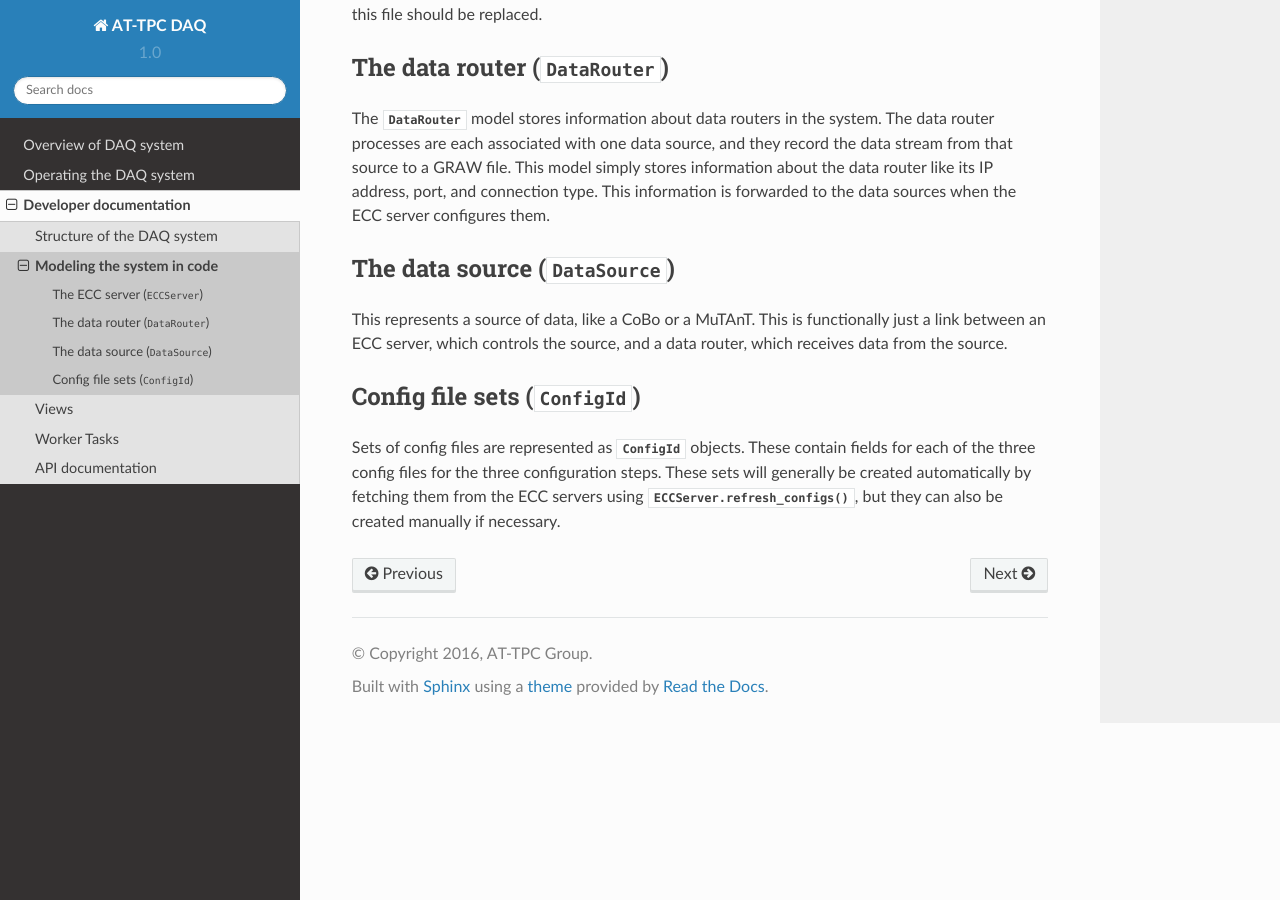
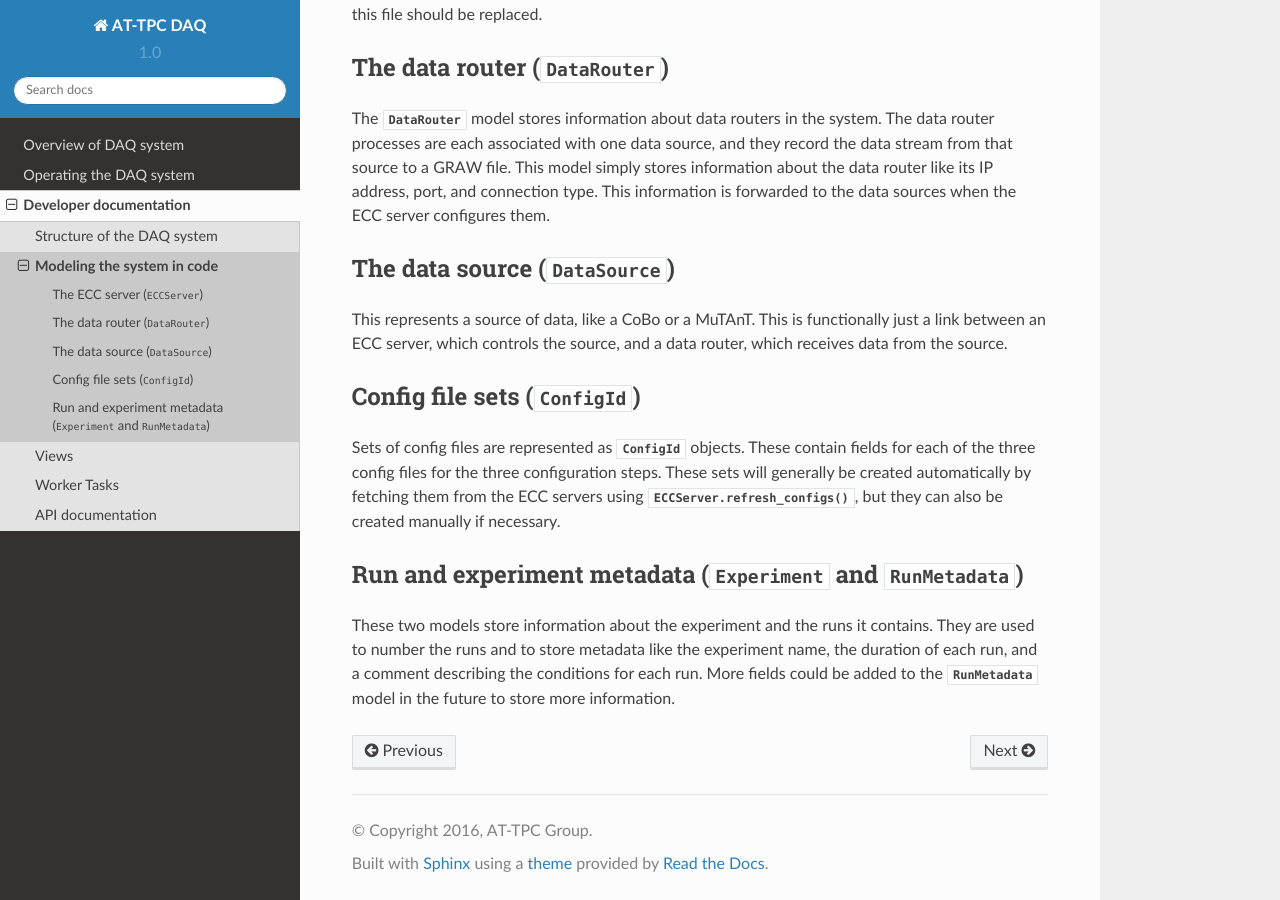
Before and after one commit to ATTPC/attpc-daq, a Sphinx documentation site: the page built from web/doc/dev/models.rst, in a window 1280 px wide and 900 px high, scrolled down 820 px. Built offline with Sphinx 7.4.7 and the Read the Docs theme 2.0.0, drawn with Linux system fonts in a browser that asks for light colours.

Commit message:
Documented Experiment and RunMetadata models.

```diff
--- a/web/doc/dev/api_docs.rst
+++ b/web/doc/dev/api_docs.rst
@@ -13,3 +13,5 @@ Models
     DataRouter
     DataSource
     ConfigId
+    Experiment
+    RunMetadata
--- /dev/null
+++ b/web/doc/dev/generated/attpcdaq.daq.models.Experiment.is_running.rst
@@ -0,0 +1,6 @@
+attpcdaq.daq.models.Experiment.is_running
+=========================================
+
+.. currentmodule:: attpcdaq.daq.models
+
+.. autoattribute:: Experiment.is_running
--- /dev/null
+++ b/web/doc/dev/generated/attpcdaq.daq.models.Experiment.latest_run.rst
@@ -0,0 +1,6 @@
+attpcdaq.daq.models.Experiment.latest_run
+=========================================
+
+.. currentmodule:: attpcdaq.daq.models
+
+.. autoattribute:: Experiment.latest_run
--- /dev/null
+++ b/web/doc/dev/generated/attpcdaq.daq.models.Experiment.next_run_number.rst
@@ -0,0 +1,6 @@
+attpcdaq.daq.models.Experiment.next_run_number
+==============================================
+
+.. currentmodule:: attpcdaq.daq.models
+
+.. autoattribute:: Experiment.next_run_number
--- /dev/null
+++ b/web/doc/dev/generated/attpcdaq.daq.models.Experiment.start_run.rst
@@ -0,0 +1,6 @@
+attpcdaq.daq.models.Experiment.start_run
+========================================
+
+.. currentmodule:: attpcdaq.daq.models
+
+.. automethod:: Experiment.start_run
--- /dev/null
+++ b/web/doc/dev/generated/attpcdaq.daq.models.Experiment.stop_run.rst
@@ -0,0 +1,6 @@
+attpcdaq.daq.models.Experiment.stop_run
+=======================================
+
+.. currentmodule:: attpcdaq.daq.models
+
+.. automethod:: Experiment.stop_run
--- /dev/null
+++ b/web/doc/dev/generated/attpcdaq.daq.models.RunMetadata.duration.rst
@@ -0,0 +1,6 @@
+attpcdaq.daq.models.RunMetadata.duration
+========================================
+
+.. currentmodule:: attpcdaq.daq.models
+
+.. autoattribute:: RunMetadata.duration
--- /dev/null
+++ b/web/doc/dev/generated/attpcdaq.daq.models.RunMetadata.duration_string.rst
@@ -0,0 +1,6 @@
+attpcdaq.daq.models.RunMetadata.duration_string
+===============================================
+
+.. currentmodule:: attpcdaq.daq.models
+
+.. autoattribute:: RunMetadata.duration_string
--- a/web/doc/dev/models.rst
+++ b/web/doc/dev/models.rst
@@ -49,3 +49,10 @@ Config file sets (:class:`ConfigId`)
 Sets of config files are represented as :class:`ConfigId` objects. These contain fields for each of the three config
 files for the three configuration steps. These sets will generally be created automatically by fetching them from the
 ECC servers using :meth:`ECCServer.refresh_configs`, but they can also be created manually if necessary.
+
+Run and experiment metadata (:class:`Experiment` and :class:`RunMetadata`)
+--------------------------------------------------------------------------
+
+These two models store information about the experiment and the runs it contains. They are used to number the runs and
+to store metadata like the experiment name, the duration of each run, and a comment describing the conditions for
+each run. More fields could be added to the :class:`RunMetadata` model in the future to store more information.
```
Also changed, not shown: web/doc/dev/generated/attpcdaq.daq.models.Experiment.rst (added, +31 -0 lines), web/doc/dev/generated/attpcdaq.daq.models.RunMetadata.rst (added, +24 -0 lines), 1 other file.
